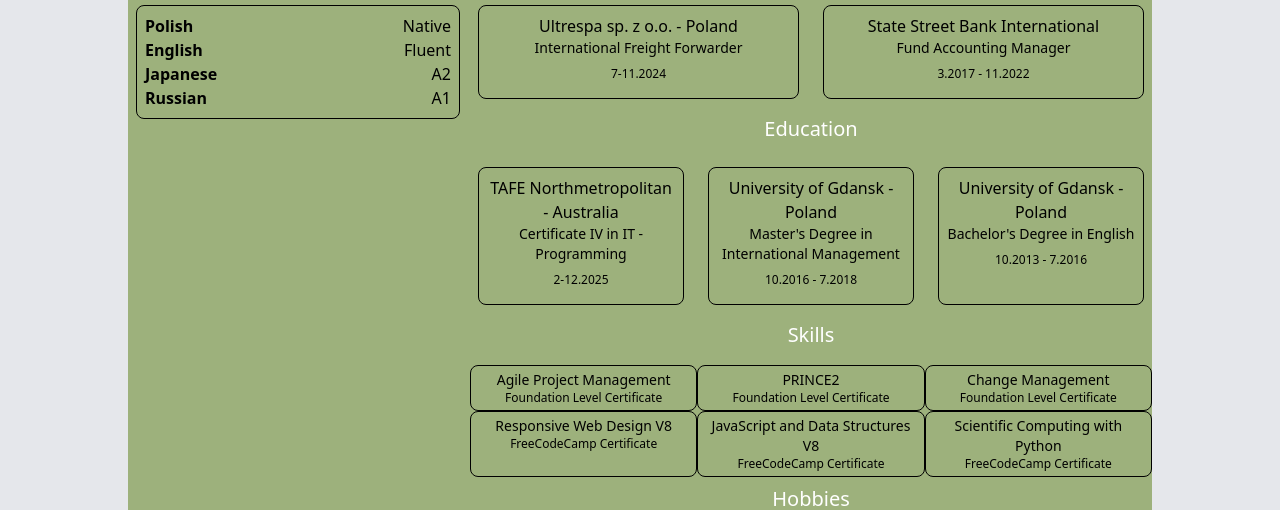
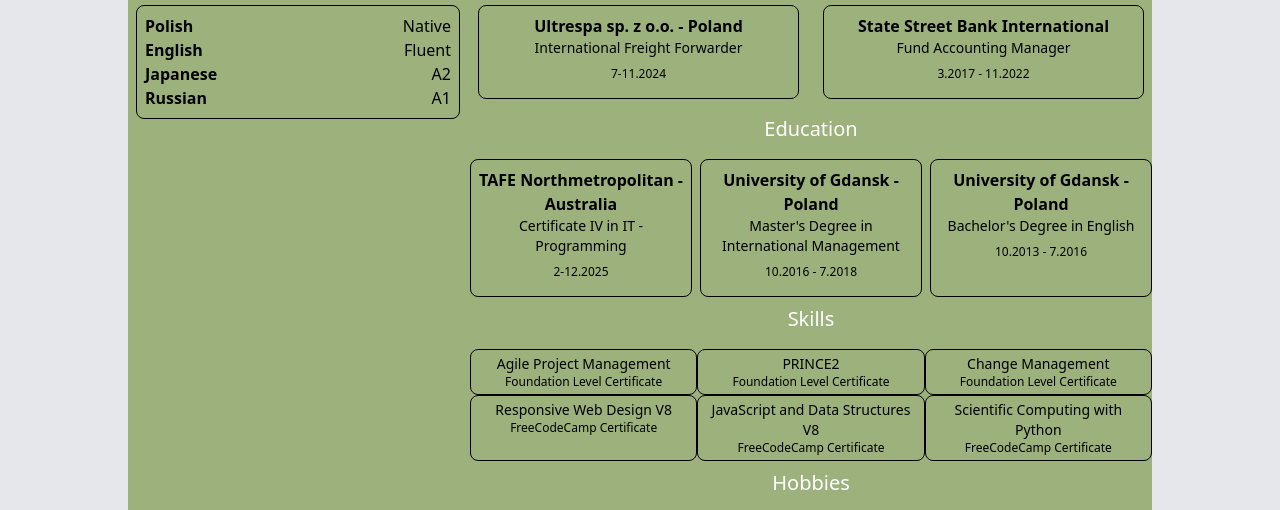
Before and after one commit to KonradTAFE/Web_Final_Project, a website: page resume.html in a window 1280 px wide. Shown: the part 275-785 px from the top of the page. Drawn offline with Linux system fonts and the light colour scheme.

```diff
--- a/resume.html
+++ b/resume.html
@@ -47,12 +47,12 @@
             <h2 class="text-xl text-white p-2 pb-4 w-full text-center">Experience</h2>
             <section class="flex flex-row gap-2 w-full">
                 <section class="w-1/2 text-center p-2 border border-black m-2 rounded-lg">
-                    <p>Ultrespa sp. z o.o. - Poland</p>
+                    <p class="font-bold">Ultrespa sp. z o.o. - Poland</p>
                     <p class="text-sm">International Freight Forwarder</p>
                     <p class="text-xs m-2">7-11.2024</p>
                 </section>
                 <section class="w-1/2 text-center p-2 border border-black m-2 rounded-lg">
-                    <p>State Street Bank International</p>
+                    <p class="font-bold">State Street Bank International</p>
                     <p class="text-sm">Fund Accounting Manager</p>
                     <p class="text-xs m-2">3.2017 - 11.2022</p>
                 </section>
@@ -60,20 +60,20 @@
 
                 <h2 class="text-xl text-white p-2 pb-4 w-full text-center">Education</h2>
                 <section class="flex flex-row gap-2 w-full">
-                    <section class="w-1/2 text-center p-2 border border-black m-2 rounded-lg">
-                        <p>TAFE Northmetropolitan - Australia</p>
+                    <section class="w-1/2 text-center p-2 border border-black rounded-lg">
+                        <p class="font-bold">TAFE Northmetropolitan - Australia</p>
                         <p class="text-sm">Certificate IV in IT - Programming</p>
                         <p class="text-xs m-2">2-12.2025</p>
                     </section>
 
-                    <section class="w-1/2 text-center p-2 border border-black m-2 rounded-lg">
-                        <p>University of Gdansk - Poland</p>
+                    <section class="w-1/2 text-center p-2 border border-black rounded-lg">
+                        <p class="font-bold">University of Gdansk - Poland</p>
                         <p class="text-sm">Master's Degree in International Management</p>
                         <p class="text-xs m-2">10.2016 - 7.2018</p>
                     </section>
 
-                    <section class="w-1/2 text-center p-2 border border-black m-2 rounded-lg">
-                        <p>University of Gdansk - Poland</p>
+                    <section class="w-1/2 text-center p-2 border border-black rounded-lg">
+                        <p class="font-bold">University of Gdansk - Poland</p>
                         <p class="text-sm">Bachelor's Degree in English</p>
                         <p class="text-xs m-2">10.2013 - 7.2016</p>
                     </section>
```
Also changed, not shown: assets/js/main.js (+11 -0 lines).
